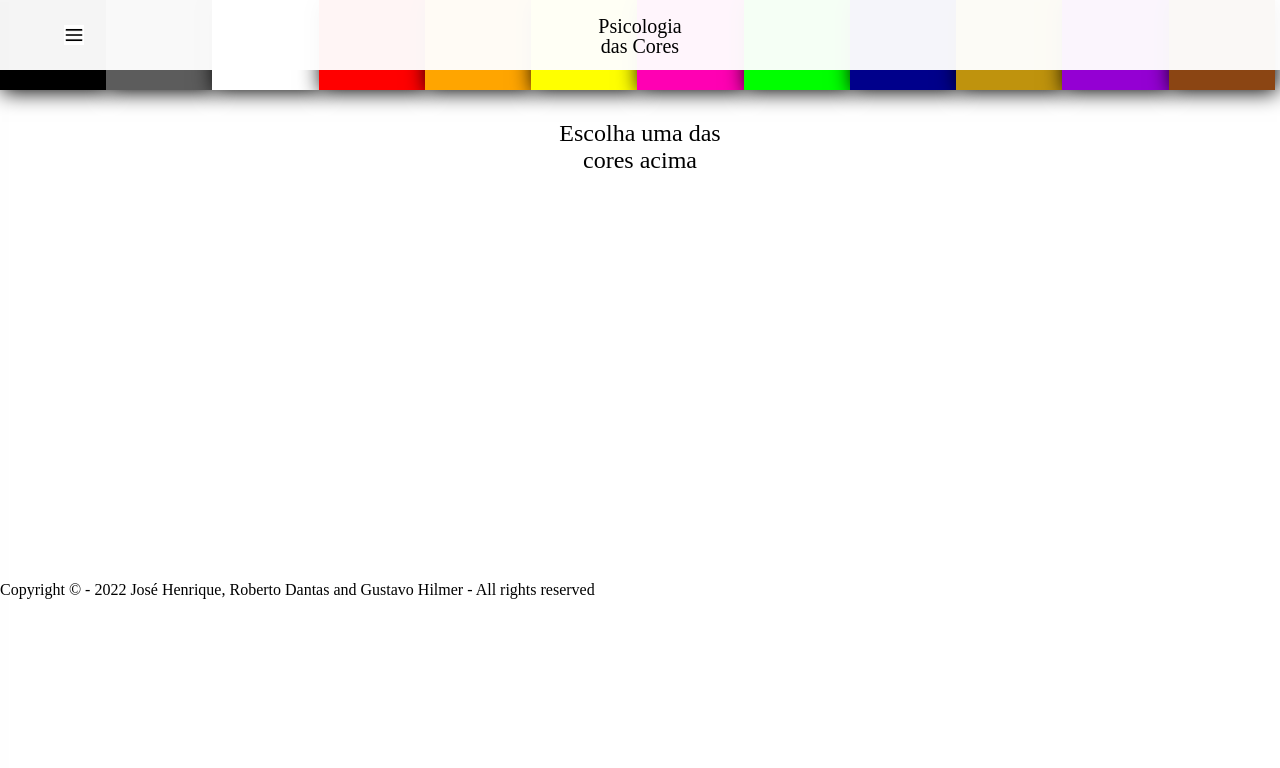
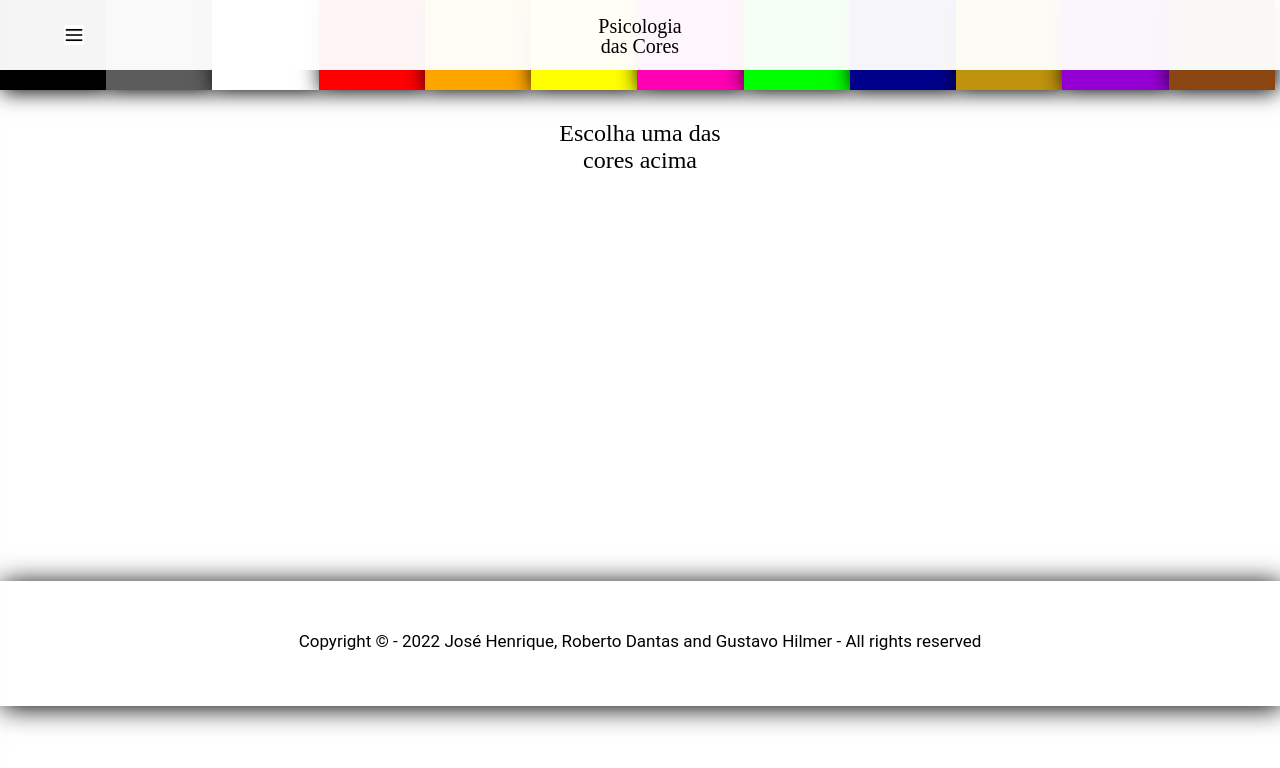
Before and after one commit to Roberto-Dantas/PdasCores, a plain HTML site: page index.html in a window 1280 px wide. Drawn offline with Linux system fonts and the light colour scheme.

Commit message:
Update style.css

```diff
--- a/CSS/style.css
+++ b/CSS/style.css
@@ -245,3 +245,15 @@ nav p{
     border-radius: 15px;
     box-shadow: 2px 2px 25px black;
 }
+footer{
+    height: 125px;
+    box-shadow: 2px 2px 25px black;
+    text-align: center;
+}
+
+footer p{
+    font-size: 17px;
+    font-family: Roboto;
+    position: relative;
+    top: 50px;
+}
```
